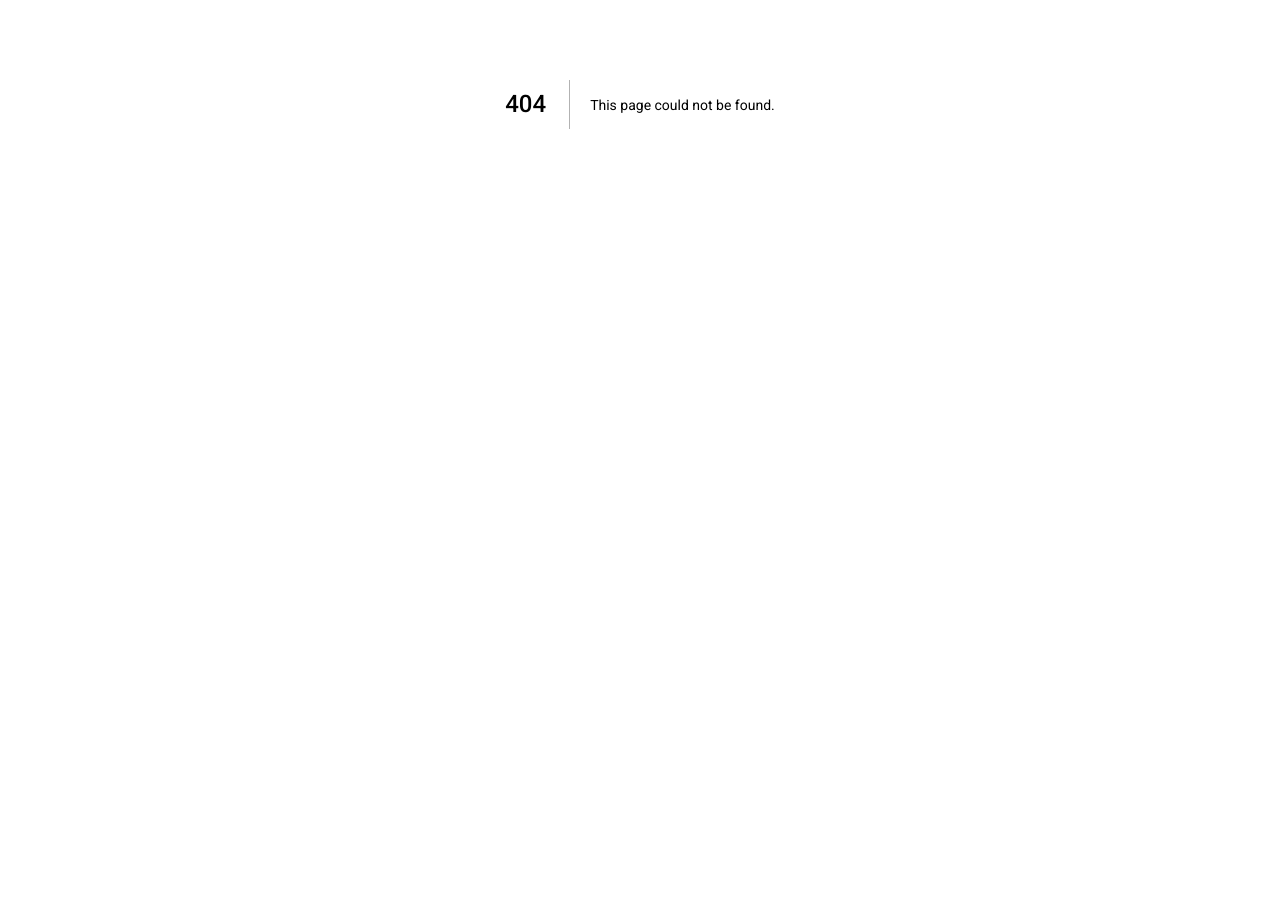
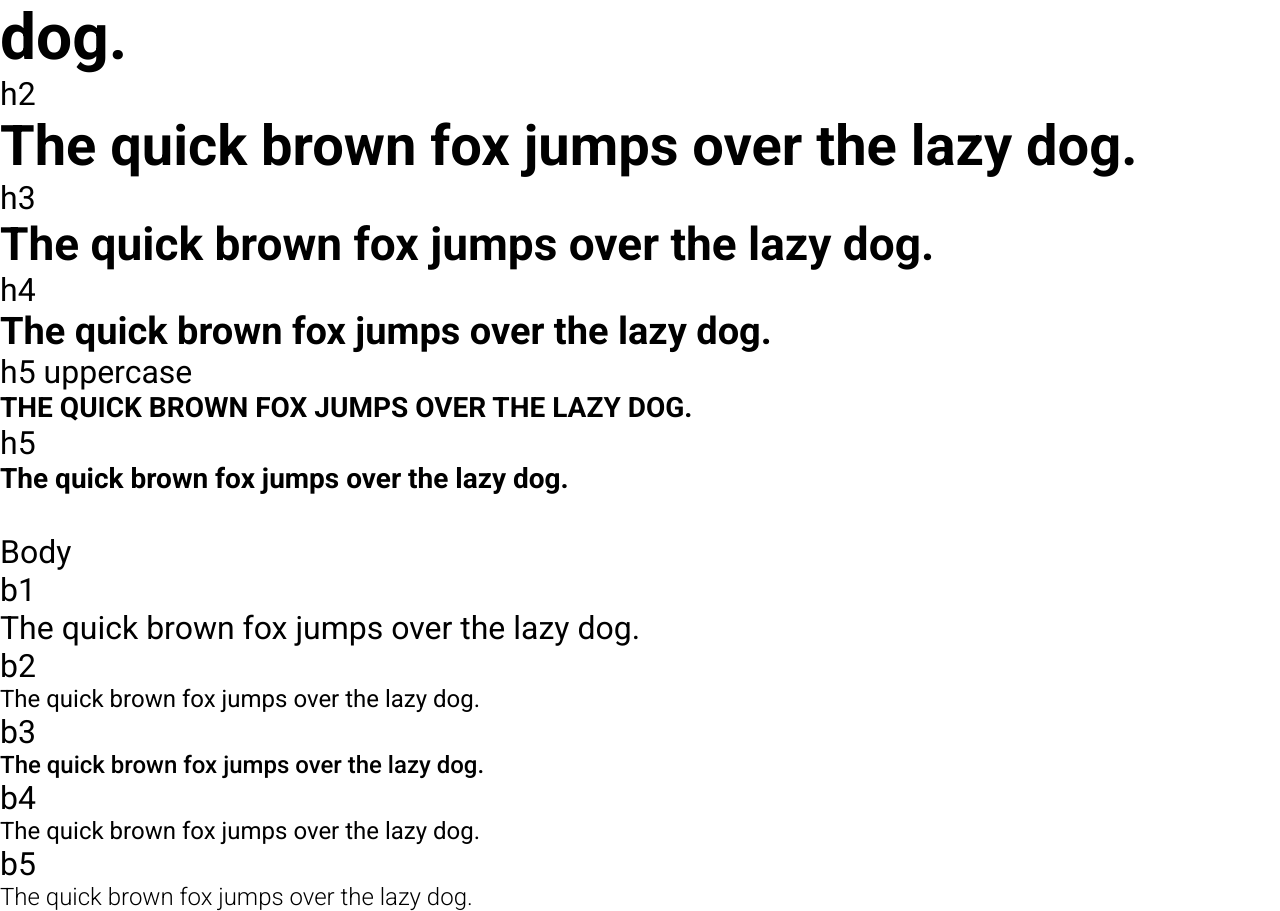
Before and after one commit to brito-ca/brito-website, a Next.js app: page /typography-demo in a window 1280 px wide. Before the commit this address had no page. Shown: the part 295-1206 px from the top of the page. Before the commit the page ends 800 px from the top, so only its background shows below. Built offline with nearby package versions, Linux system fonts and the light colour scheme.

Commit message:
Added typography demo page

```diff
--- a/pages/index.jsx
+++ b/pages/index.jsx
@@ -7,7 +7,7 @@ export default function Home() {
   return (
     <>
       <Head>
-        <title>Create Next App</title>
+        <title>Website BRITO</title>
         <meta name='description' content='Generated by create next app' />
         <meta name='viewport' content='width=device-width, initial-scale=1' />
         <link rel='icon' href='/favicon.ico' />
@@ -17,6 +17,7 @@ export default function Home() {
         <Banner title='Our mission' />
         <Banner title='Our Vision' />
         <div className={styles.title}>Home</div>
+        <a href='/typography-demo'>Typography Demo</a>
       </main>
     </>
   );
--- /dev/null
+++ b/pages/typography-demo.jsx
@@ -0,0 +1,58 @@
+const TypographyDemo = () => {
+  return (
+    <div>
+      <div>
+        Display
+        <div className="display">
+          The quick brown fox jumps over the lazy dog.
+        </div>
+      </div>
+      <br />
+      <div>
+        Headline
+        <br />
+        h1
+        <h1>The quick brown fox jumps over the lazy dog.</h1>
+        h2
+        <h2>The quick brown fox jumps over the lazy dog.</h2>
+        h3
+        <h3>The quick brown fox jumps over the lazy dog.</h3>
+        h4
+        <h4>The quick brown fox jumps over the lazy dog.</h4>
+        h5 uppercase
+        <h5 className="uppercase">
+          The quick brown fox jumps over the lazy dog.
+        </h5>
+        h5
+        <h5>The quick brown fox jumps over the lazy dog.</h5>
+      </div>
+      <br />
+      <div>
+        Body
+        <br />
+        b1
+        <div className="b1">
+          The quick brown fox jumps over the lazy dog.
+        </div>
+        b2
+        <div className="b2">
+          The quick brown fox jumps over the lazy dog.
+        </div>
+        b3
+        <div className="b3">
+          The quick brown fox jumps over the lazy dog.
+        </div>
+        b4
+        <div className="b4">
+          The quick brown fox jumps over the lazy dog.
+        </div>
+        b5
+        <div className="b5">
+          The quick brown fox jumps over the lazy dog.
+        </div>
+      </div>
+    </div>
+  );
+};
+
+export default TypographyDemo;
--- a/styles/globals.css
+++ b/styles/globals.css
@@ -52,24 +52,24 @@ h5.uppercase {
   text-transform: uppercase;
 }
 
-.body1 {
+.b1 {
   font-size: 32px;
 }
 
-.body2 {
+.b2 {
   font-size: 24px;
 }
 
-.body3 {
+.b3 {
   font-size: 24px;
   font-weight: 500;
 }
 
-.body4 {
+.b4 {
   font-size: 24px;
 }
 
-.body5 {
+.b5 {
   font-size: 24px;
   font-weight: 300;
 }
@@ -112,23 +112,23 @@ h5.uppercase {
     font-size: 24px;
   }
 
-  .body1 {
+  .b1 {
     font-size: 28px;
   }
 
-  .body2 {
+  .b2 {
     font-size: 18px;
   }
 
-  .body3 {
+  .b3 {
     font-size: 16px;
   }
 
-  .body4 {
+  .b4 {
     font-size: 16px;
   }
 
-  .body5 {
+  .b5 {
     font-size: 14px;
   }
 
```
